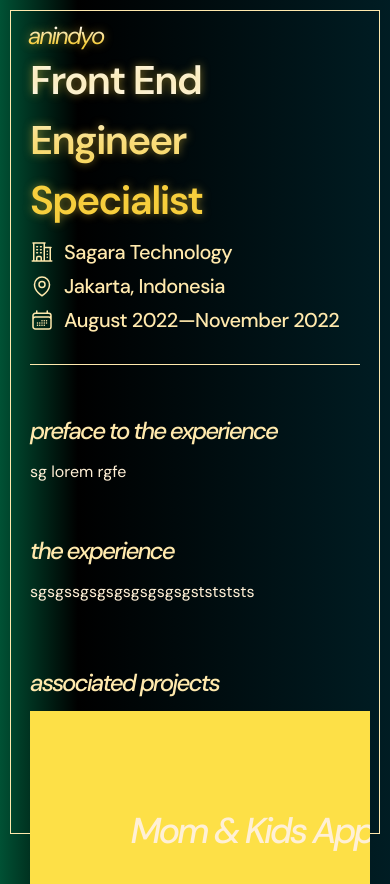
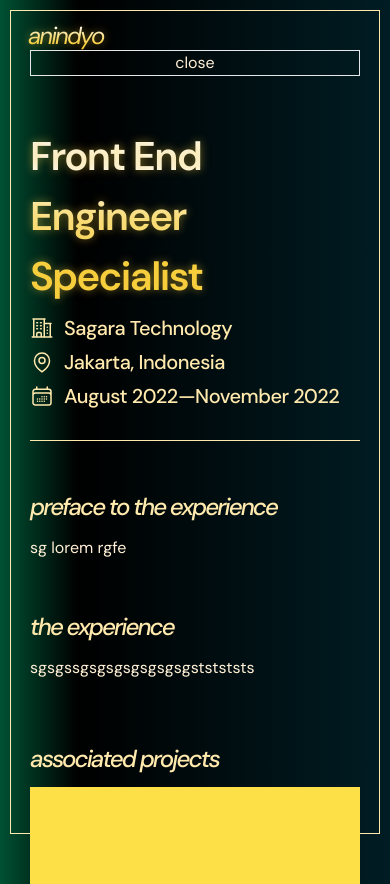
Before and after one commit to anindyoo/portfolio, a React (Create React App) app: page /experiences in a window 390 px wide. Both pictures are taken after a click on the button 195 px from the left and 237 px from the top of the page. Built offline with nearby package versions, Linux system fonts and the light colour scheme.

Commit message:
style: add close article button for mobile screens.

```diff
--- a/src/components/ExperiencesComp/ExperiencesArticle.jsx
+++ b/src/components/ExperiencesComp/ExperiencesArticle.jsx
@@ -4,11 +4,17 @@ import helpers from '../../helpers/helpers';
 import projectsData from '../../data/project.json';
 
 const ExperiencesArticle = (props) => {
-  const { activeCard } = props;
+  const {
+    activeCard,
+    closeCardHandler,
+    mobile,
+  } = props;
 
   const associatedProjects = activeCard?.associatedProjectsIds
     .map((associatedProjectId) => projectsData
       .find((project) => project.id === associatedProjectId));
+
+  const closeArticleClickHandler = () => closeCardHandler();
 
   return (
     activeCard ? (
@@ -20,6 +26,17 @@ const ExperiencesArticle = (props) => {
       px-2.5 pb-28
       overflow-hidden"
       >
+        {mobile && (
+          <button
+            type="button"
+            onClick={closeArticleClickHandler}
+            className="
+            CLOSE-ARTICLE-BUTTON
+            border"
+          >
+            close
+          </button>
+        )}
         <section className="
         ARTICLE-HEADER
         flex flex-col gap-2
@@ -92,12 +109,15 @@ const ExperiencesArticle = (props) => {
             {!associatedProjects?.length
               ? (<p className="italic">No projects are available.</p>)
               : associatedProjects.map((project) => (
-                <li key={project.id}>
+                <li
+                  key={project.id}
+                  className="w-full"
+                >
                   <Link to={`/projects/${project.id}`}>
                     <div className="
                     ASSOCIATED-PROJECT-CARD
                     flex justify-center items-center
-                    w-[27.75rem] h-[15rem]
+                    w-full max-w-[27.75rem] h-[15rem]
                     bg-yellow-300"
                     >
                       <span className="text-4xl font-medium italic tracking-[-0.08em]">{project.title}</span>
```
